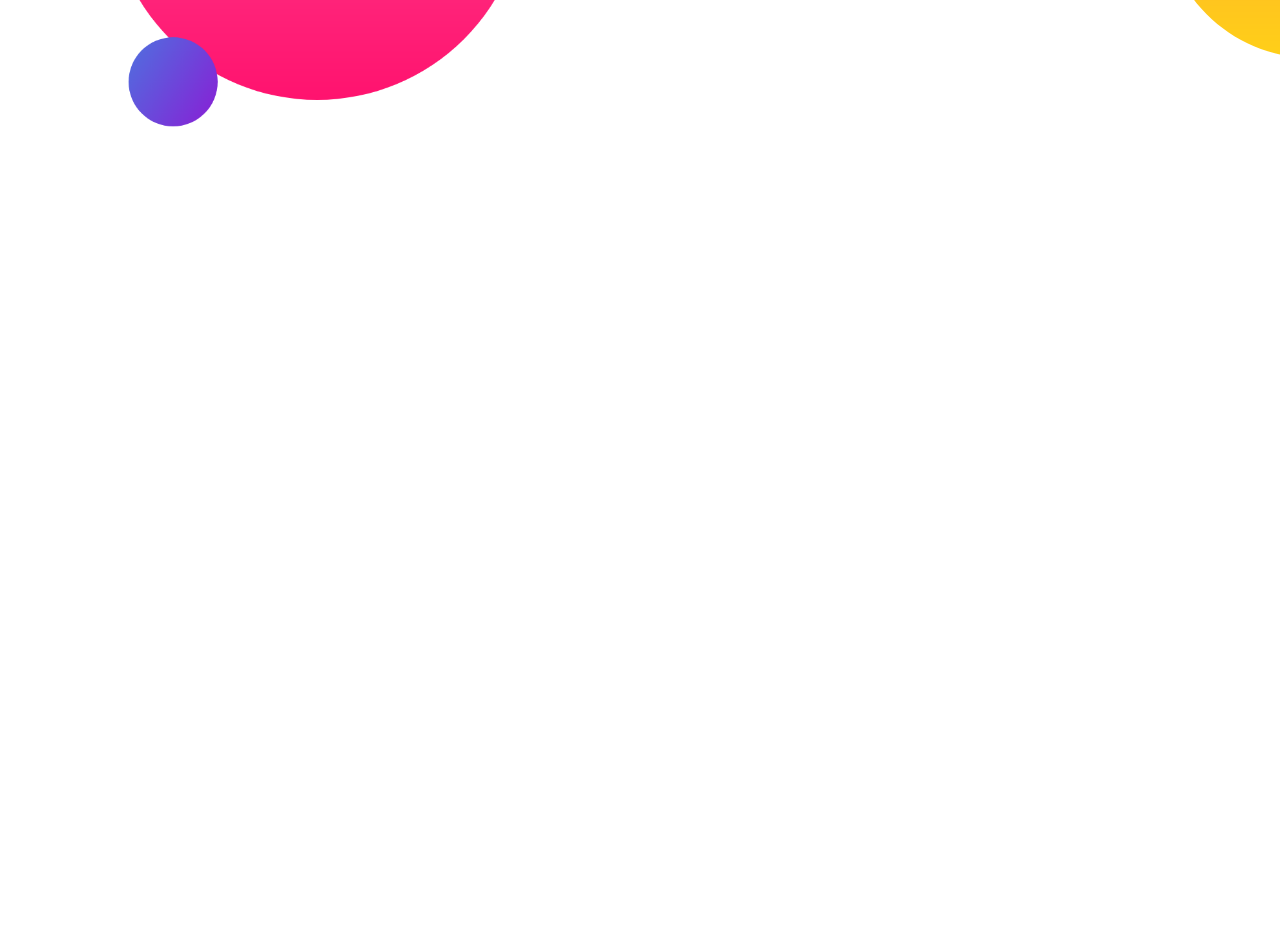
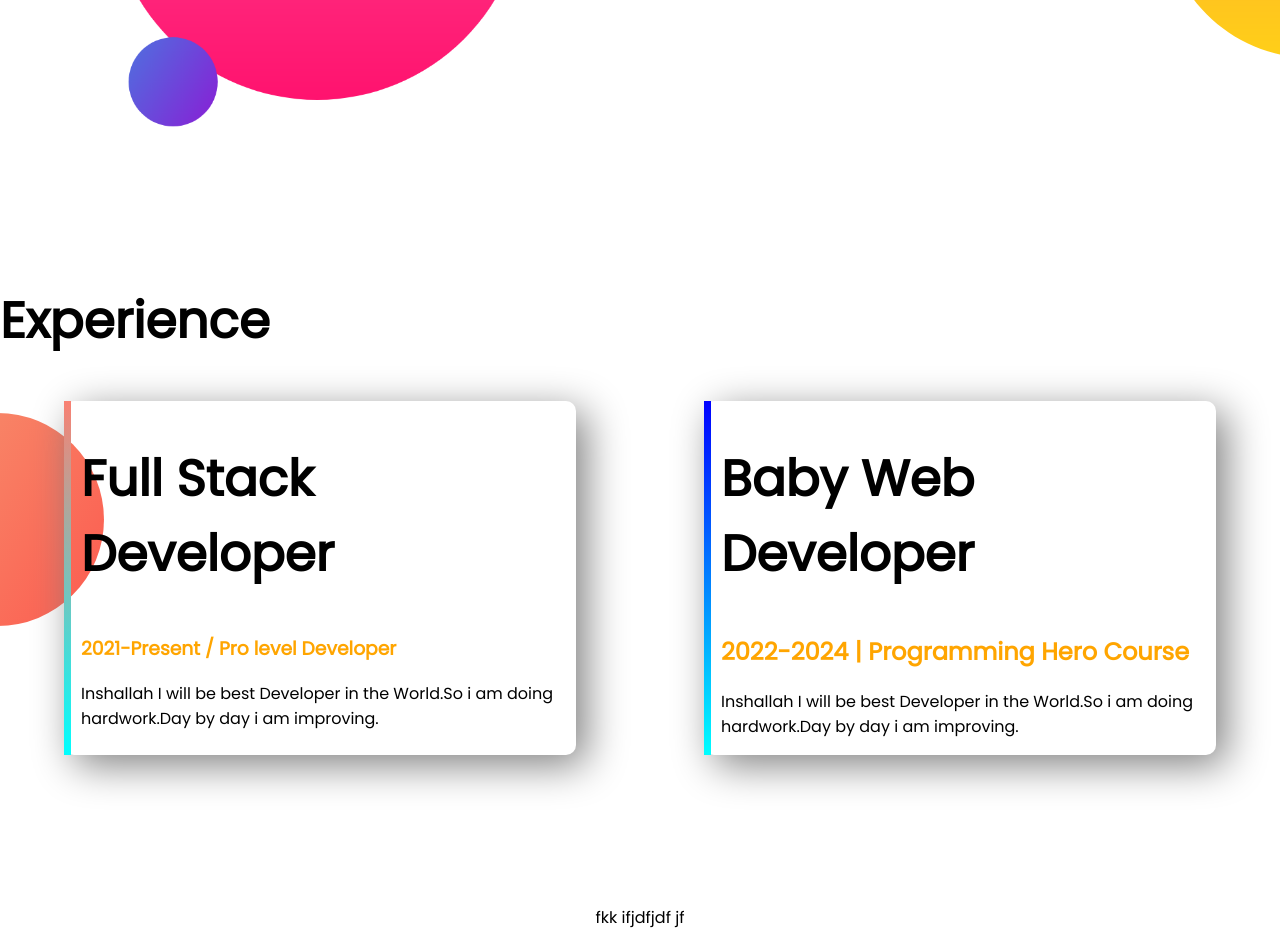
Before and after one commit to mominulhoque250/developer-myportfolio, a plain HTML site: page index.html in a window 1280 px wide. Shown: the part 930-1876 px from the top of the page. Before the commit the page ends 1214 px from the top, so only its background shows below. Drawn offline with Linux system fonts and the light colour scheme.

Commit message:
finish added

```diff
--- a/index.html
+++ b/index.html
@@ -13,7 +13,7 @@
 </head>
 
 <body>
-    <section class="top-banner">
+    <section class="top-banner flexible-container">
         <div class="half-width">
             <h1>Welcome To</h1>
             <h1><span class="orange-color">Mominul Hoque</span> World</h1>
@@ -25,7 +25,7 @@
             <img src="images/my-photo.png" alt="">
         </div>
     </section>
-    <section class="dream-big">
+    <section class="dream-big flexible-container">
         <div class="half-width">
             <img src="images/my-bg2.png" alt="">
         </div>
@@ -37,6 +37,25 @@
         </div>
 
     </section>
+    <section class="experience-area">
+        <h1>Experience</h1>
+        <div class="flexible-container">
+            <div id="full-stack-experience" class="experience-item">
+                <h1>Full Stack Developer</h1>
+                <h3 class="orange-color">2021-Present / Pro level Developer</h3>
+                <p>Inshallah I will be best Developer in the World.So i am doing hardwork.Day by day i am improving.</p>
+            </div>
+            <div id="web-dev-experience" class="experience-item">
+                <h1>Baby Web Developer</h1>
+                <h2 class="orange-color">2022-2024 | Programming Hero Course</h2>
+                <p>Inshallah I will be best Developer in the World.So i am doing hardwork.Day by day i am improving.</p>
+            </div>
+        </div>
+
+    </section>
 </body>
+<footer>
+    <p>fkk ifjdfjdf jf</p>
+</footer>
 
 </html>
--- a/style.css
+++ b/style.css
@@ -8,7 +8,7 @@ h1{
 .orange-color {
     color: orange;
 }
-section{
+.flexible-container{
     display: flex;
     margin-bottom: 150px;
 }
@@ -36,3 +36,35 @@ section{
     background-repeat: no-repeat;
     background-position: right;
 }
+.experience-item{
+    width: 40%;
+    margin-left: 5%;
+    margin-right: 5%;
+    padding-left: 10px;
+    border-radius: 10px;
+    box-shadow: 10px 10px 40px gray;
+    border-left: 10px solid black;
+
+}
+.experience-area{
+    background-image: url(images/exp-bg.png);
+    background-repeat: no-repeat;
+    background-position: left;
+
+}
+#web-dev-experience{
+    border-left: 7px solid;
+    border-image: linear-gradient(blue,cyan);
+    border-image-slice: 1;
+
+}
+#full-stack-experience{
+    border-left: 7px solid;
+    border-image: linear-gradient(salmon,cyan);
+    border-image-slice: 1;
+
+
+}
+footer p{
+    text-align: center;
+}
```
Also changed, not shown: 4 other files.
